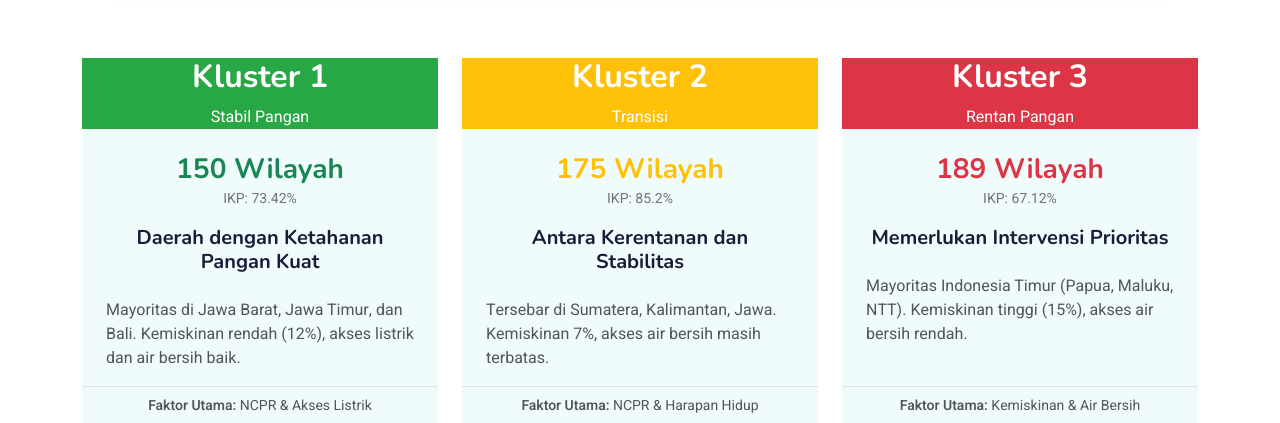
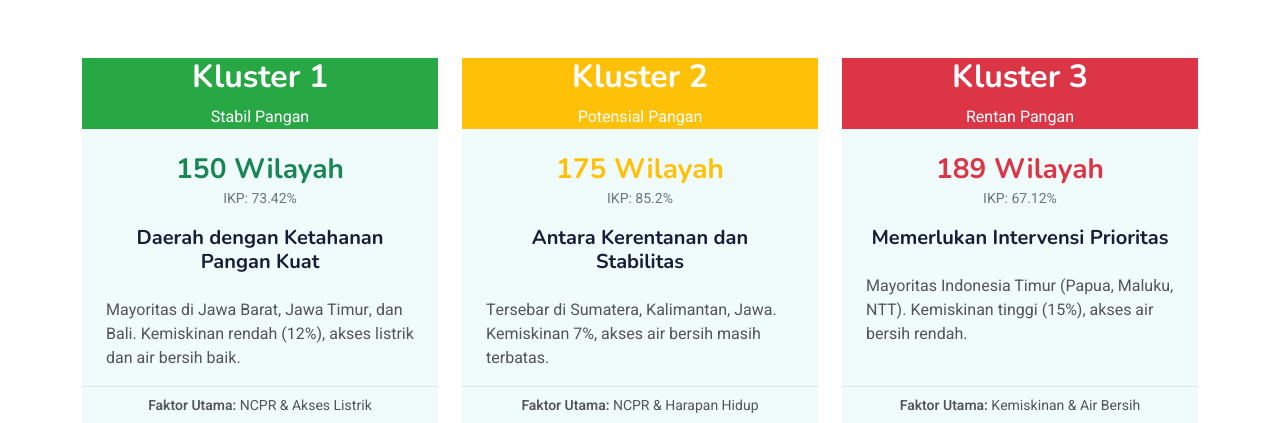
Before and after one commit to DivaIrnanda/Panganet2, a Flask app: page / in a window 1280 px wide. Shown: the part 3017-3440 px from the top of the page. Run offline with Flask 3, Linux system fonts and the light colour scheme; some libraries are stand-ins or nearby versions.

Commit message:
Update kluster 1index.html

```diff
--- a/templates/index.html
+++ b/templates/index.html
@@ -500,7 +500,7 @@
                 >
                   <div class="text-center">
                     <h2 class="text-white mb-2">Kluster 2</h2>
-                    <p class="mb-0">Transisi</p>
+                    <p class="mb-0">Potensial Pangan</p>
                   </div>
                 </div>
               </div>
```
